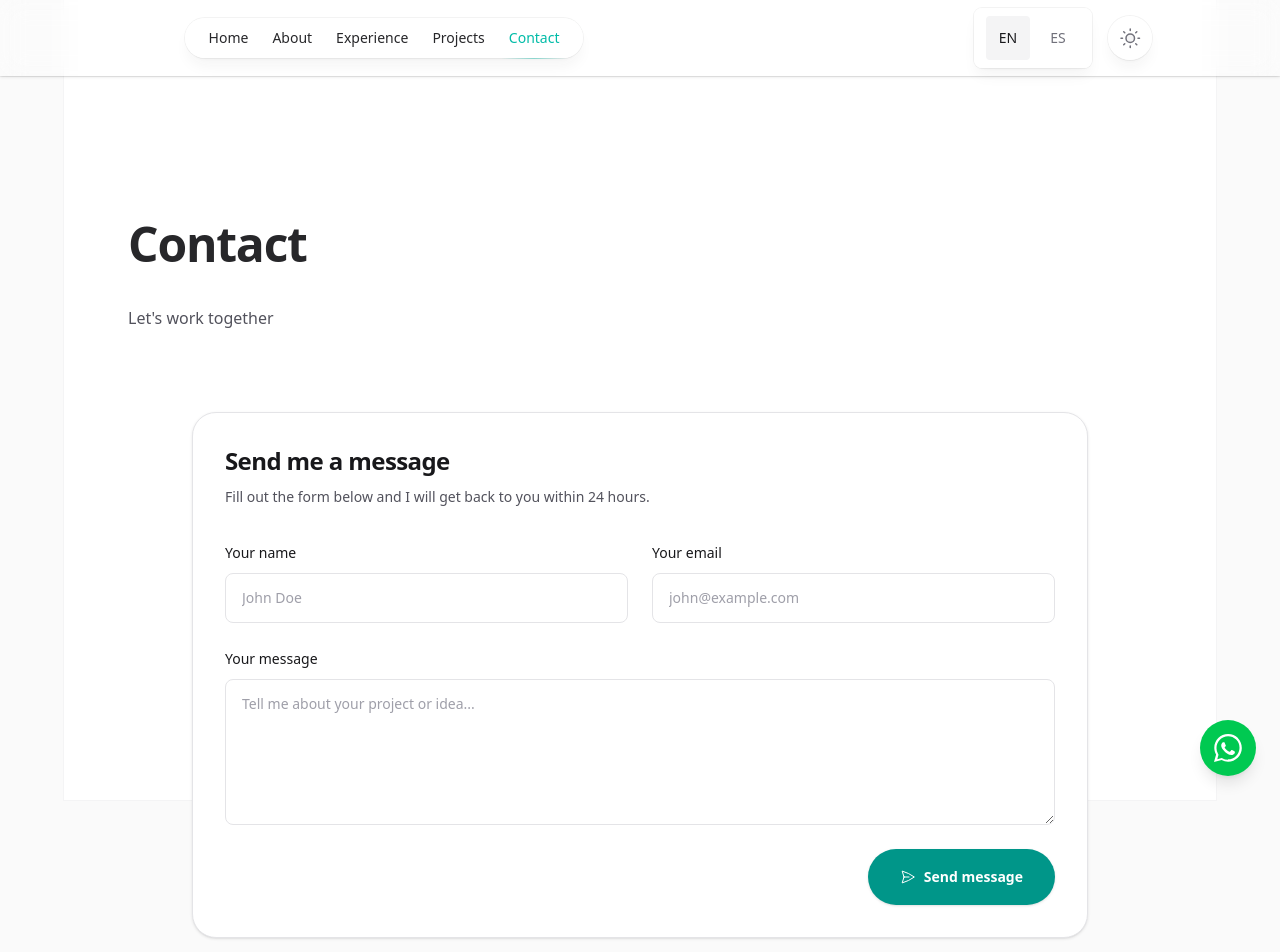
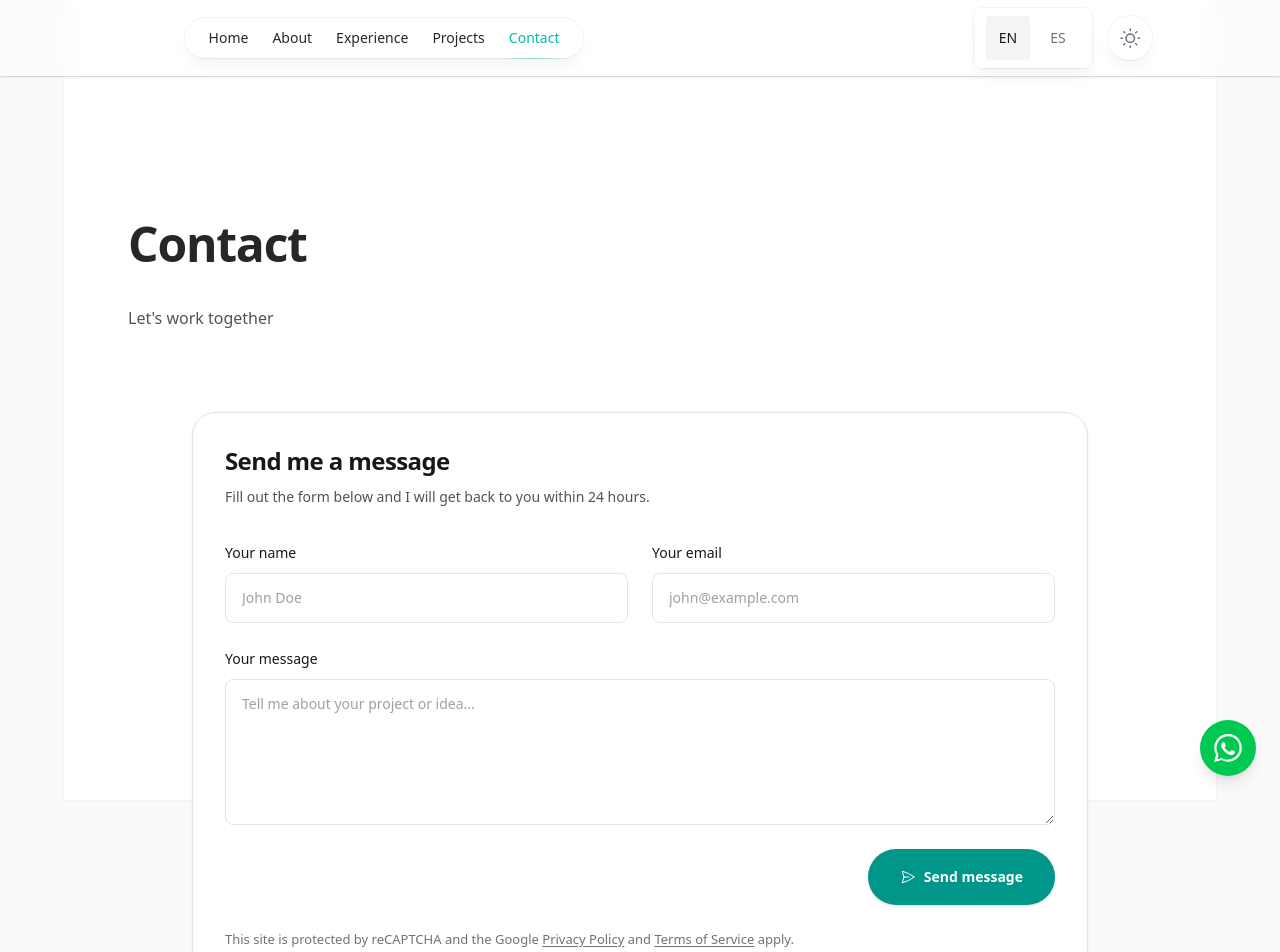
Before and after one commit to joskr2/josue.patricio, a Next.js app: page /en/contact in a window 1280 px wide. Shown: the top 952 px of the page. Built offline with nearby package versions, Linux system fonts and the light colour scheme; no server answers.

Commit message:
fix(contact): hide overlapping reCAPTCHA badge
The v3 badge renders under the floating WhatsApp button. Hiding the
badge is allowed by Google only with visible attribution, so the form
now shows the notice with the Privacy Policy / Terms of Service links
in both locales.

```diff
--- a/src/components/ContactForm.tsx
+++ b/src/components/ContactForm.tsx
@@ -201,6 +201,30 @@ export function ContactForm() {
               : t('contact.formSend')}
           </button>
         </div>
+
+        {/* reCAPTCHA attribution — required by Google because the badge is
+            hidden via CSS (it overlapped the floating WhatsApp button). */}
+        <p className="text-xs text-zinc-500 leading-relaxed dark:text-zinc-400">
+          {t('contact.formRecaptchaNoticeStart')}
+          <a
+            href="https://policies.google.com/privacy"
+            target="_blank"
+            rel="noopener"
+            className="underline underline-offset-2 transition-colors hover:text-zinc-700 dark:hover:text-zinc-300"
+          >
+            {t('contact.formRecaptchaPrivacy')}
+          </a>
+          {t('contact.formRecaptchaNoticeMiddle')}
+          <a
+            href="https://policies.google.com/terms"
+            target="_blank"
+            rel="noopener"
+            className="underline underline-offset-2 transition-colors hover:text-zinc-700 dark:hover:text-zinc-300"
+          >
+            {t('contact.formRecaptchaTerms')}
+          </a>
+          {t('contact.formRecaptchaNoticeEnd')}
+        </p>
       </form>
     </motion.div>
   )
--- a/src/lib/i18n.ts
+++ b/src/lib/i18n.ts
@@ -133,6 +133,13 @@ export const translations = {
       formSendAnother: 'Send another message',
       formError:
         'Something went wrong while sending your message. Please try again.',
+      // reCAPTCHA attribution, required because the badge is hidden via CSS
+      formRecaptchaNoticeStart:
+        'This site is protected by reCAPTCHA and the Google ',
+      formRecaptchaPrivacy: 'Privacy Policy',
+      formRecaptchaNoticeMiddle: ' and ',
+      formRecaptchaTerms: 'Terms of Service',
+      formRecaptchaNoticeEnd: ' apply.',
     },
     // Footer
     footer: {
@@ -289,6 +296,13 @@ export const translations = {
       formSendAnother: 'Enviar otro mensaje',
       formError:
         'Algo salió mal al enviar tu mensaje. Por favor, inténtalo de nuevo.',
+      // reCAPTCHA attribution, required because the badge is hidden via CSS
+      formRecaptchaNoticeStart:
+        'Este sitio está protegido por reCAPTCHA y se aplican la ',
+      formRecaptchaPrivacy: 'Política de privacidad',
+      formRecaptchaNoticeMiddle: ' y los ',
+      formRecaptchaTerms: 'Términos de servicio',
+      formRecaptchaNoticeEnd: ' de Google.',
     },
     // Footer
     footer: {
--- a/src/styles/tailwind.css
+++ b/src/styles/tailwind.css
@@ -42,4 +42,14 @@
     overscroll-behavior-y: contain;
     text-size-adjust: 100%;
   }
+
+  /* Hide the reCAPTCHA v3 badge (it overlaps the floating WhatsApp
+     button). Google allows this as long as the attribution text stays
+     visible in the user flow — see the notice in ContactForm.tsx.
+     Google injects the badge with inline styles, so !important is
+     required. */
+  .grecaptcha-badge {
+    /* biome-ignore lint/complexity/noImportantStyles: Google injects the badge with inline styles, so !important is the only way to override them */
+    visibility: hidden !important;
+  }
 }
```
